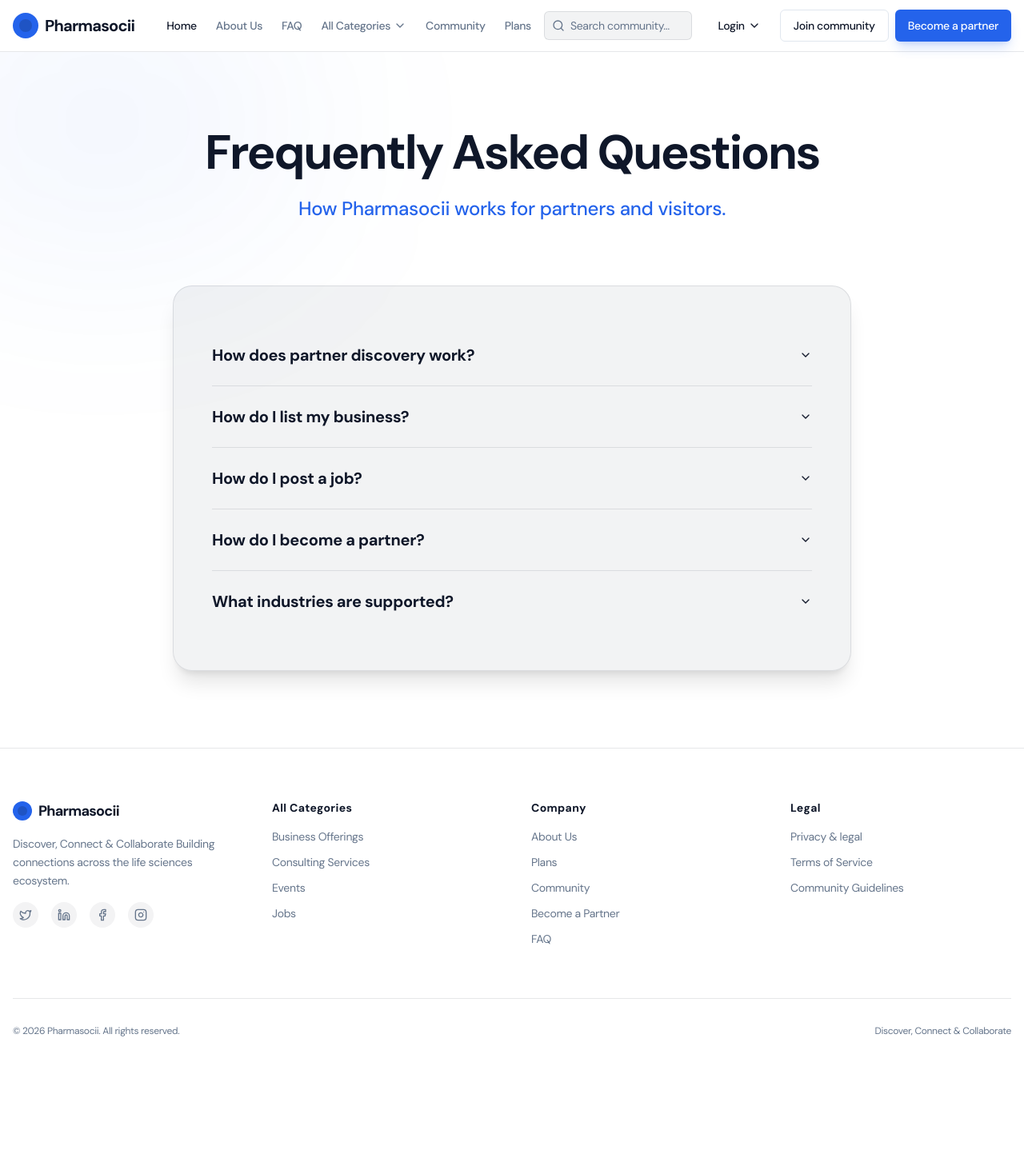
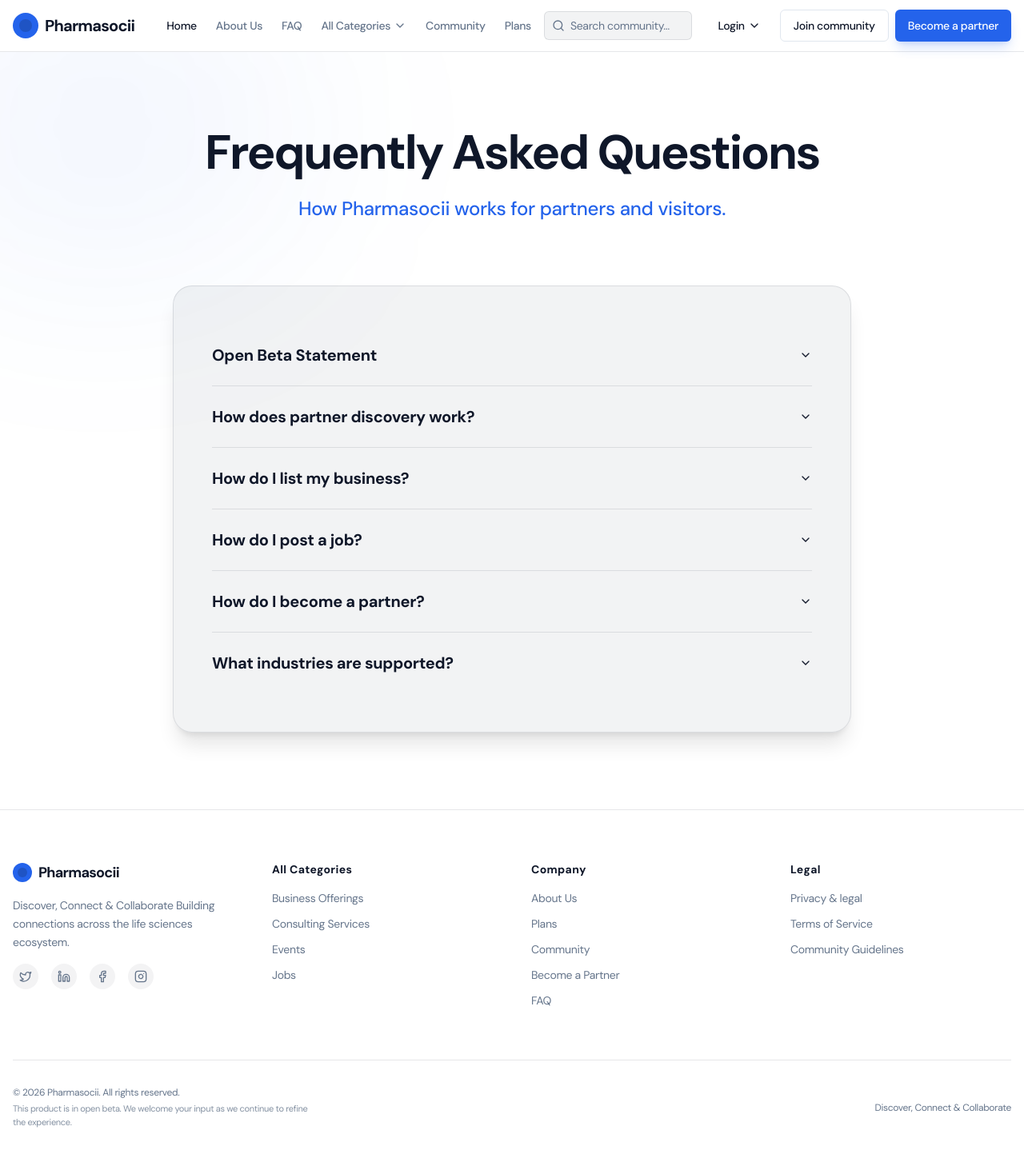
Before and after one commit to simran-kanda1/pharmasocii, a React (Vite) app: page /faq in a window 1280 px wide. Shown: the whole page at 80% size. Before the commit the page ends 1329 px from the top, so only its background shows below. Built offline with nearby package versions, Linux system fonts and the light colour scheme; no server answers.

Commit message:
Content: Add Open Beta disclaimer to FAQs and Footer

```diff
--- a/src/components/layout/Footer.tsx
+++ b/src/components/layout/Footer.tsx
@@ -64,9 +64,14 @@ export function Footer() {
                 </div>
 
                 <div className="pt-8 border-t border-foreground/10 flex flex-col md:flex-row items-center justify-between gap-4">
-                    <p className="text-xs text-muted-foreground text-center">
-                        &copy; {new Date().getFullYear()} Pharmasocii. All rights reserved.
-                    </p>
+                    <div className="flex flex-col items-center md:items-start gap-1">
+                        <p className="text-xs text-muted-foreground text-center md:text-left">
+                            &copy; {new Date().getFullYear()} Pharmasocii. All rights reserved.
+                        </p>
+                        <p className="text-[11px] text-muted-foreground/80 max-w-sm text-center md:text-left">
+                            This product is in open beta. We welcome your input as we continue to refine the experience.
+                        </p>
+                    </div>
                     <div className="flex items-center gap-6 text-xs text-muted-foreground">
                         <span>Discover, Connect & Collaborate</span>
                     </div>
--- a/src/pages/FAQ.tsx
+++ b/src/pages/FAQ.tsx
@@ -14,6 +14,15 @@ export default function FAQ() {
 
                 <div className="animate-in fade-in slide-in-from-bottom-12 duration-1000 delay-150 fill-mode-both">
                     <Accordion type="single" collapsible className="w-full bg-foreground/5 p-8 md:p-12 rounded-3xl border border-foreground/10 shadow-xl backdrop-blur-sm">
+                        <AccordionItem value="open-beta" className="border-foreground/10">
+                            <AccordionTrigger className="text-left text-lg md:text-xl font-semibold hover:text-primary py-6 transition-colors">
+                                Open Beta Statement
+                            </AccordionTrigger>
+                            <AccordionContent className="text-muted-foreground text-base md:text-lg leading-relaxed pb-8">
+                                Pharma SocII is currently offered as an open beta. All core features are available, but the Platform may evolve as we assess performance and gather feedback. During this phase, features may be modified, suspended, or discontinued, and you may encounter occasional bugs or limitations. We appreciate your participation and input as we improve the Platform.
+                            </AccordionContent>
+                        </AccordionItem>
+
                         <AccordionItem value="discovery" className="border-foreground/10">
                             <AccordionTrigger className="text-left text-lg md:text-xl font-semibold hover:text-primary py-6 transition-colors">
                                 How does partner discovery work?
```
Also changed, not shown: 1 other file (tests, documents, lock files or other folders).
